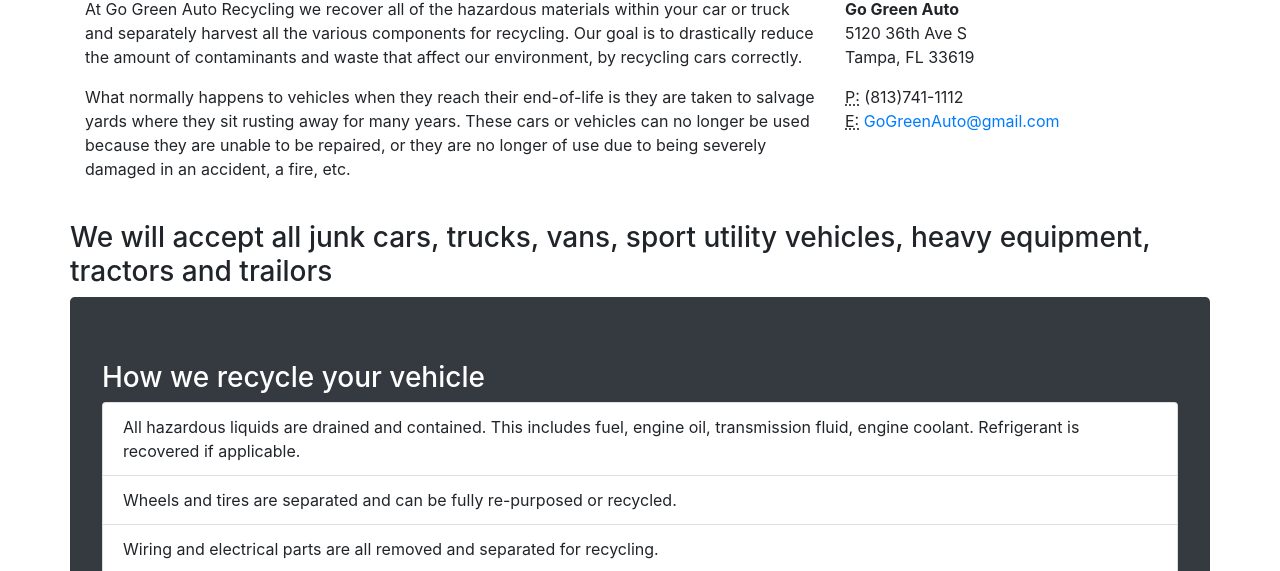
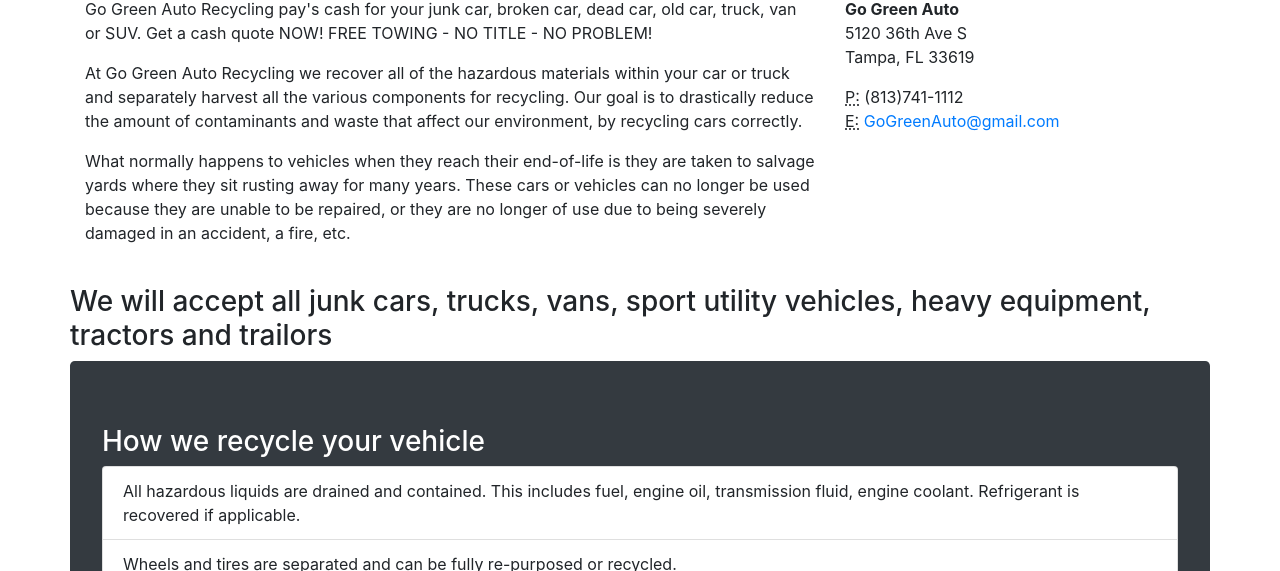
Before and after one commit to brunopittini/CAP4102Group11, a website: page index.html in a window 1280 px wide. Shown: the part 529-1100 px from the top of the page. Drawn offline with Linux system fonts and the light colour scheme.

Commit message:
Home Page
More business info added to index page

```diff
--- a/index.html
+++ b/index.html
@@ -66,11 +66,14 @@
     </header>
 
     <!-- Page Content -->
+
     <div class="container">
 
       <div class="row">
         <div class="col-sm-8">
+
           <h2 class="mt-4">What We Do</h2>
+		  <p>Go Green Auto Recycling pay's cash for your junk car, broken car, dead car, old car, truck, van or SUV. Get a cash quote NOW! FREE TOWING - NO TITLE - NO PROBLEM!</p>
           <p>At Go Green Auto Recycling we recover all of the hazardous materials within your car or truck and separately harvest all the various components for recycling. Our goal is to drastically reduce the amount of contaminants and waste that affect our environment, by recycling cars correctly.</p>
           <p>What normally happens to vehicles when they reach their end-of-life is they are taken to salvage yards where they sit rusting away for many years. These cars or vehicles can no longer be used because they are unable to be repaired, or they are no longer of use due to being severely damaged in an accident, a fire, etc.</p>
         </div>
```
